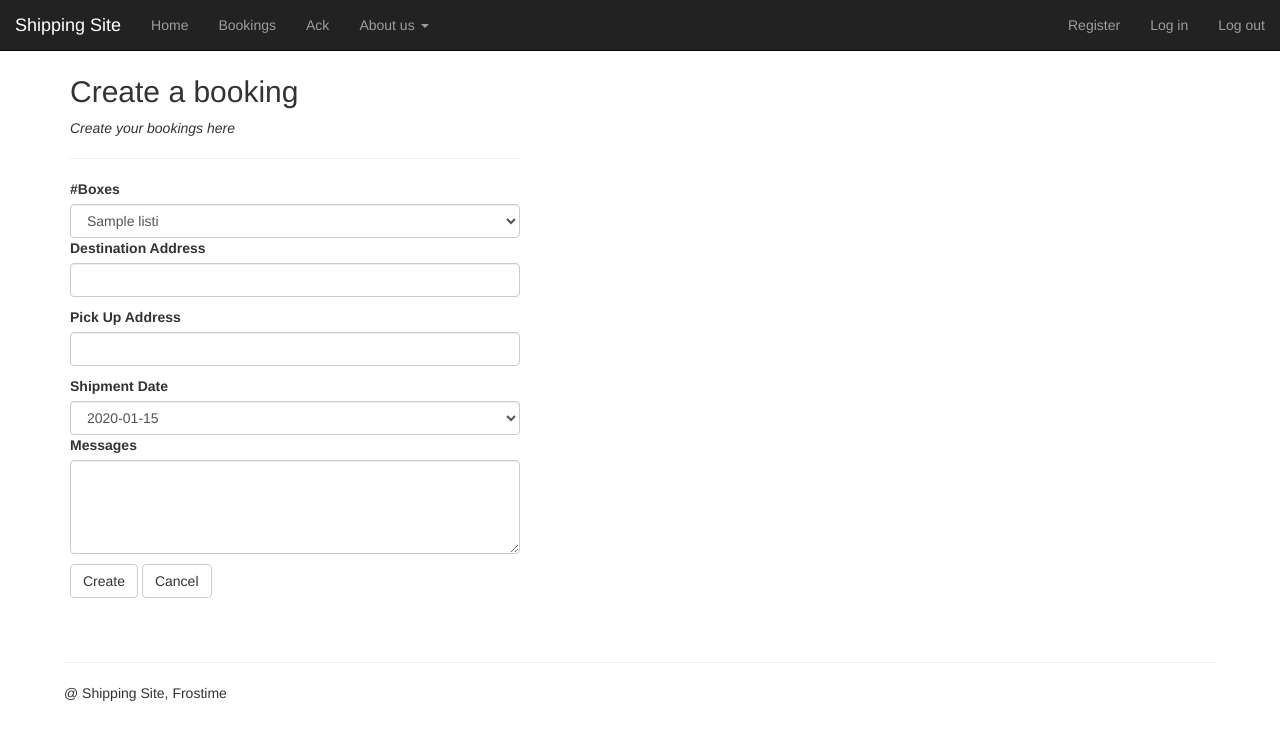
After one commit to emiliafrost/Note, a Django app: template booking/templates/booking/create.html in a window 1280 px wide. The commit adds this page. Shown: the top 740 px of the page. Run offline with Django 3.2, Linux system fonts and the light colour scheme; the template is opened without the code that fills it: most values are stand-ins (such as "Sample title", 1, 10 or a date in 2020); some libraries are stand-ins or nearby versions.

Commit message:
version: 4.0 @ 2018/12/24 with booking and create new booking

```diff
--- a/booking/models.py
+++ b/booking/models.py
@@ -13,4 +13,4 @@ class Booking(models.Model):
     crttime = models.DateTimeField('Create time', auto_now_add=True)
 
     def __str__(self):
-        return self.username
+        return self.messages
--- /dev/null
+++ b/booking/templates/booking/create.html
@@ -0,0 +1,47 @@
+{% extends 'base.html' %}
+
+{% load staticfiles %}
+
+{% block title %}
+    <title>Register - Shipping Site</title>
+{% endblock %}
+
+{% block content %}
+
+    <div class="container">
+         <div style="margin-top: 75px; width: 450px">
+             <h2>Create a booking</h2>
+             <em>Create your bookings here</em><hr>
+             <form class="form-horizontal" action="/create/" method="POST" role="form">
+                 {% csrf_token %}
+                 <label for="id_#boxes">#Boxes</label><br />
+                 <select class="form-control" id="id_#boxes" name="#boxes">
+                     {% for i in listi %}
+                         <option>{{ i }}</option>
+                     {% endfor %}
+                 </select>
+                 <p>
+                    <label for="id_daddress">Destination Address</label><br />
+                    <input class="form-control" maxlength="64" type="text" id="id_daddress" name="daddress" required />
+                 </p>
+                 <p>
+                    <label for="id_paddress">Pick Up Address</label><br />
+                    <input class="form-control" maxlength="64" type="text" id="id_paddress" name="paddress" required />
+                 </p>
+                 <label for="id_shipdate">Shipment Date</label><br />
+                 <select class="form-control" id="id_shipdate" name="shipdate">
+                     {% for date in listdate %}
+                         <option>{{date}}</option>
+                     {% endfor %}
+                 </select>
+                 <p>
+                    <label for="id_messages">Messages</label><br />
+                    <textarea class="form-control" rows="4" id="id_messages" name="messages"></textarea>
+                 </p>
+                 <input class="btn btn-default" type="submit" value="Create">
+                 <a href="/bookings/" class="btn btn-default" role="button">Cancel</a>
+             </form>
+         </div>
+    </div>
+
+{% endblock %}
--- a/booking/urls.py
+++ b/booking/urls.py
@@ -4,4 +4,5 @@ from . import views
 app_name = 'bookingpart'
 urlpatterns = [
     path('bookings/', views.bookings, name='bookings'),
+    path('create/', views.create, name='create'),
 ]
```
Also changed, not shown: booking/templates/booking/bookings.html (+16 -13 lines), booking/views.py (+45 -6 lines), login/admin.py (+13 -1 lines).
